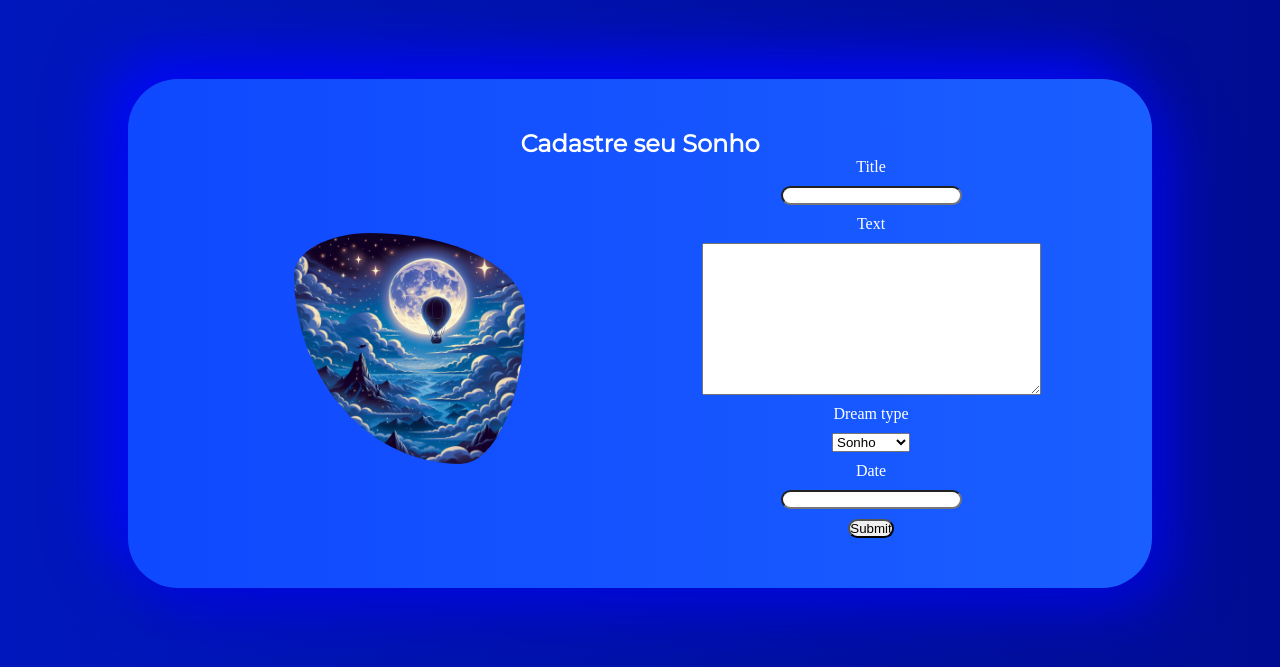
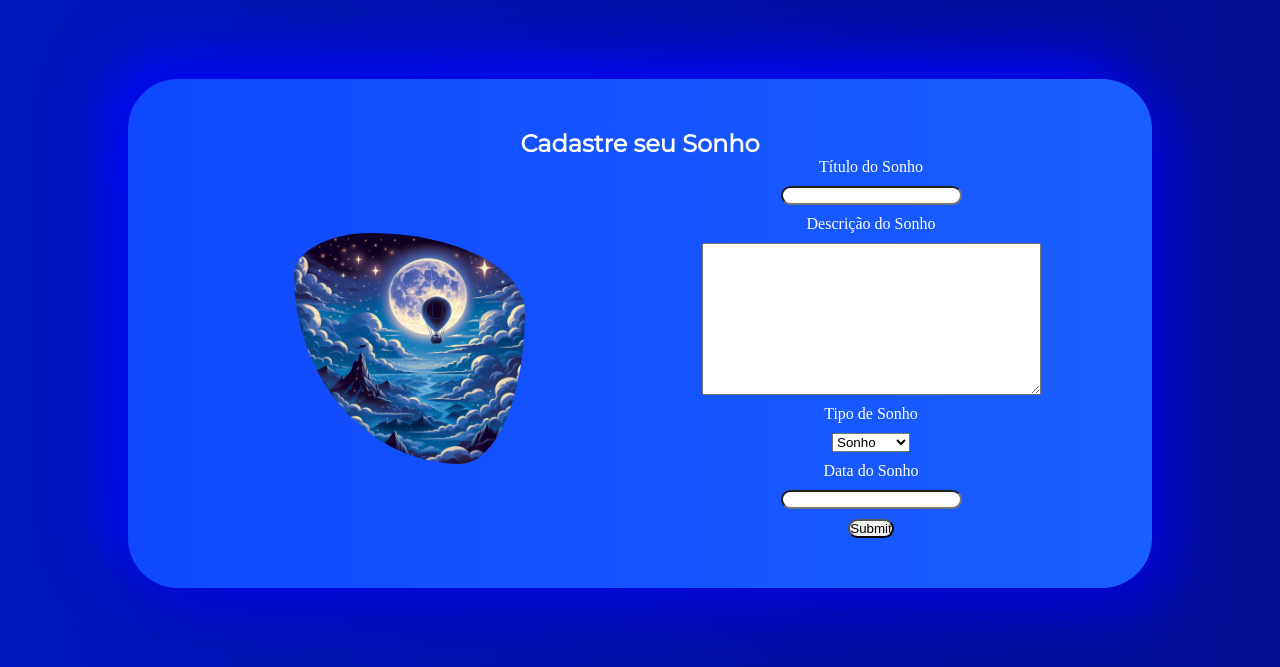
Before and after one commit to raisson-souza/morfeus, a Django app: page /create_dream/ in a window 1280 px wide. Shown: the part 133-800 px from the top of the page. Run offline with Django 4.2, Linux system fonts and the light colour scheme; a user stored in the database is signed in.

Commit message:
Ajuste dos campos de cadastro de sonho.

```diff
--- a/dreams/forms.py
+++ b/dreams/forms.py
@@ -6,7 +6,7 @@ DREAM_TYPES = (
 )
 
 class DreamRegister(forms.Form):
-    title = forms.CharField(help_text="teste")
-    text = forms.CharField(widget=forms.Textarea)
-    dream_type = forms.ChoiceField(choices=DREAM_TYPES)
-    date = forms.DateField()
+    title = forms.CharField(label="Título do Sonho")
+    text = forms.CharField(widget=forms.Textarea, label="Descrição do Sonho")
+    dream_type = forms.ChoiceField(choices=DREAM_TYPES, label="Tipo de Sonho")
+    date = forms.DateField(label="Data do Sonho")
--- a/dreams/static/create_dream.css
+++ b/dreams/static/create_dream.css
@@ -35,7 +35,7 @@ main {
 .create-dream-content {
     display: grid;
     grid-template-areas: 'titl titl'
-                         'imge form';
+                        'imge form';
     grid-template-columns: 1fr 1fr;
     justify-content: center;
     align-items: center;
```
